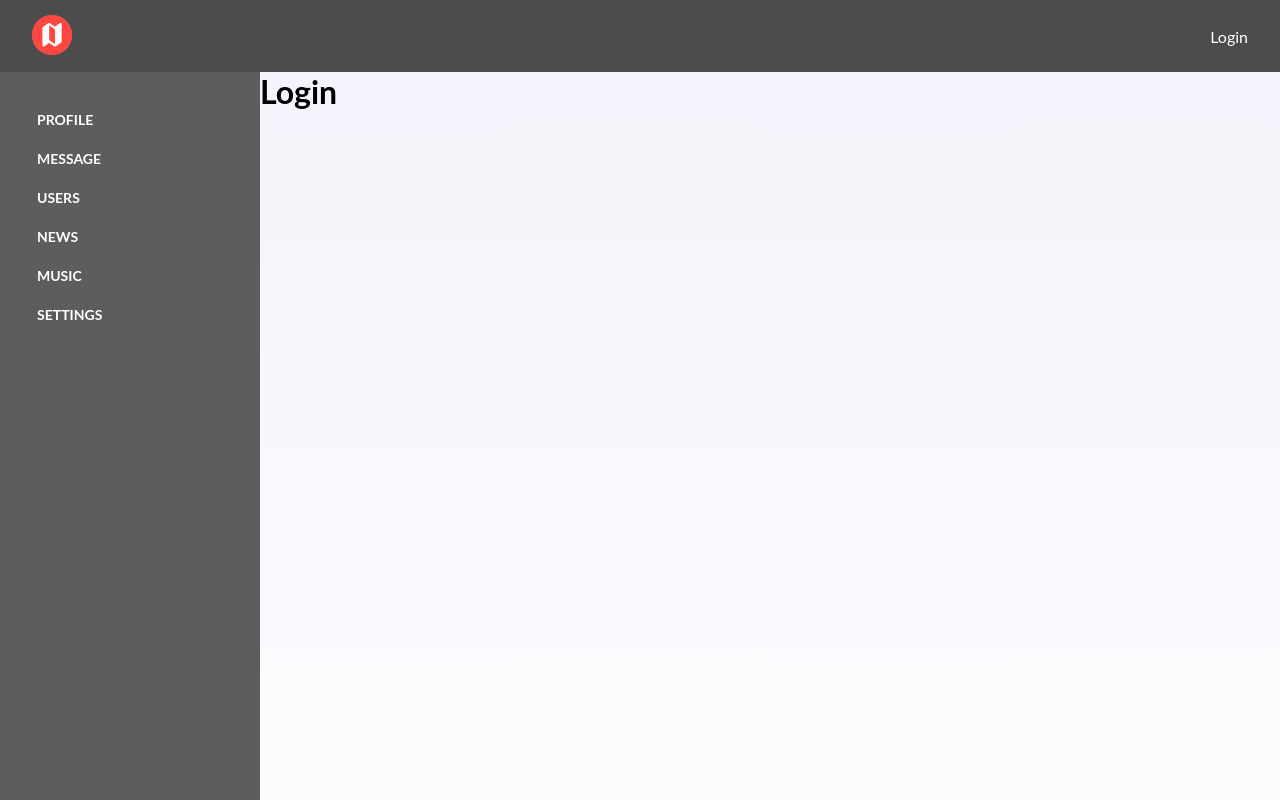
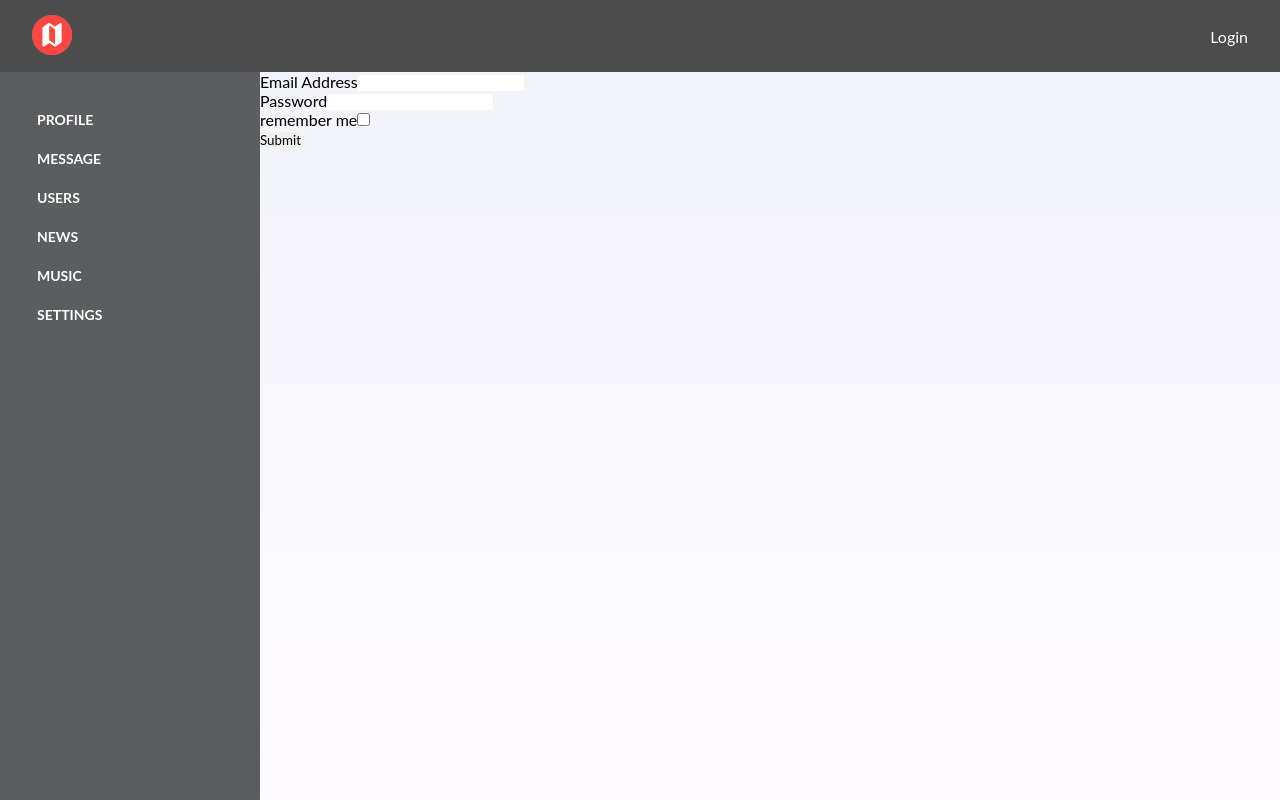
Before and after one commit to KrivovDima/way-of-the-samurai-ts, a React (Create React App) app: page /login in a window 1280 px wide. Built offline with nearby package versions, Linux system fonts and the light colour scheme; no server answers.

Commit message:
implement login flow and add logout

```diff
--- a/src/api/api.tsx
+++ b/src/api/api.tsx
@@ -26,7 +26,13 @@ export const followAPI = {
 export const authAPI = {
   getAuthMe() {
     return instance.get(`auth/me`)
-  }
+  },
+  login(email: string, password: string, rememberMe: boolean) {
+    return instance.post<ResponseType<{ userId: number }>>('auth/login', {email, password, rememberMe})
+  },
+  logout() {
+    return instance.delete<ResponseType>('auth/login')
+  },
 };
 
 export const profileAPI = {
@@ -40,3 +46,9 @@ export const profileAPI = {
     return instance.put('profile/status', {status})
   }
 }
+
+type ResponseType<T = {}> = {
+  resultCode: number
+  messages: []
+  data: T
+}
--- a/src/components/Header/Header.tsx
+++ b/src/components/Header/Header.tsx
@@ -6,6 +6,7 @@ import styles from './Header.module.css';
 type HeaderPropsType = {
   isAuth: boolean
   login: string | null
+  postLogout: () => void
 }
 
 function Header(props: HeaderPropsType) {
@@ -16,6 +17,7 @@ function Header(props: HeaderPropsType) {
       </a>
       <div className={styles.headerLogin}>
         {props.isAuth ? props.login : <NavLink to={'/login'} className={styles.headerLoginLink}>Login</NavLink>}
+        {props.isAuth && <button onClick={props.postLogout}>Logout</button>}
       </div>
     </header>
   )
--- a/src/components/Header/HeaderContainer.tsx
+++ b/src/components/Header/HeaderContainer.tsx
@@ -1,13 +1,14 @@
 import React from "react";
 import Header from "./Header";
 import {StateType} from "../../redux/redux-store";
-import {AuthStateType, fetchAuthMe, setAuthData} from "../../redux/authReducer";
+import {AuthStateType, fetchAuthMe, postLogout, setAuthData} from "../../redux/authReducer";
 import {connect} from "react-redux";
 
 type HeaderContainerPropsType = {
   auth: AuthStateType
   setAuthData: (userId: number, email: string, login: string) => void
   fetchAuthMe: () => void
+  postLogout: () => void
 }
 
 class HeaderContainer extends React.Component<HeaderContainerPropsType> {
@@ -16,7 +17,7 @@ class HeaderContainer extends React.Component<HeaderContainerPropsType> {
   }
 
   render() {
-    return <Header login={this.props.auth.login} isAuth={this.props.auth.isAuth}/>
+    return <Header login={this.props.auth.login} isAuth={this.props.auth.isAuth} postLogout={this.props.postLogout}/>
   }
 }
 
@@ -26,4 +27,4 @@ const mapStateToProps = (state: StateType) => {
   }
 }
 
-export default connect(mapStateToProps, {setAuthData, fetchAuthMe})(HeaderContainer);
+export default connect(mapStateToProps, {setAuthData, fetchAuthMe, postLogout})(HeaderContainer);
--- a/src/components/Login/Login.tsx
+++ b/src/components/Login/Login.tsx
@@ -1,9 +1,74 @@
 import React from "react";
+import {useFormik} from "formik";
+import {validateLogin as validate} from "../../utils/validateFunctions";
+import {connect} from "react-redux";
+import {StateType} from "../../redux/redux-store";
+import {postLogin} from "../../redux/authReducer";
+import {Redirect} from "react-router-dom";
 
-function Login() {
+type LoginPropsType = {
+  isAuth: boolean
+  postLogin: (email: string, password: string, rememberMe: boolean) => void
+}
+
+function Login(props: LoginPropsType) {
+  const formik = useFormik({
+    initialValues: {
+      email: '',
+      password: '',
+      rememberMe: false,
+    },
+    validate,
+    onSubmit: values => {
+      props.postLogin(values.email, values.password, values.rememberMe)
+      formik.resetForm();
+    },
+  })
+
+  if (props.isAuth) {
+    return <Redirect to={'/profile'}/>
+  }
+
   return (
-    <h1>Login</h1>
+    <form onSubmit={formik.handleSubmit}>
+      <div>
+        <label htmlFor="email">Email Address</label>
+        <input
+          id="email"
+          type="email"
+          {...formik.getFieldProps('email')}
+        />
+        {formik.touched.email && formik.errors.email &&
+        <div style={{color: 'tomato'}}>{formik.errors.email}</div>}
+      </div>
+      <div>
+        <label htmlFor="password">Password</label>
+        <input
+          id="password"
+          type="password"
+          {...formik.getFieldProps('password')}
+        />
+        {formik.touched.password && formik.errors.password &&
+        <div style={{color: 'tomato'}}>{formik.errors.password}</div>}
+      </div>
+      <div>
+        <label htmlFor="rememberMe">remember me</label>
+        <input
+          id="rememberMe"
+          type="checkbox"
+          {...formik.getFieldProps('rememberMe')}
+        />
+      </div>
+
+      <button type="submit">Submit</button>
+    </form>
   )
 }
 
-export default Login;
+const mapStateToProps = (state: StateType) => {
+  return {
+    isAuth: state.auth.isAuth,
+  }
+}
+
+export default connect(mapStateToProps, {postLogin})(Login);
--- a/src/redux/authReducer.ts
+++ b/src/redux/authReducer.ts
@@ -2,6 +2,7 @@ import {Dispatch} from "redux";
 import {authAPI} from "../api/api";
 
 type ActionsType = ReturnType<typeof setAuthData>
+  | ReturnType<typeof logout>
 export type AuthStateType = {
   userId: number | null
   email: string | null
@@ -25,6 +26,9 @@ export const authReducer = (state: AuthStateType = initialState, action: Actions
         isAuth: true
       }
     }
+    case "LOGOUT": {
+      return {...state, isAuth: false}
+    }
     default: {
       return state
     }
@@ -37,6 +41,7 @@ export const setAuthData = (userId: number, email: string, login: string) => {
     data: {userId, email, login}
   } as const
 }
+export const logout = () => ({type: 'LOGOUT'} as const)
 
 export const fetchAuthMe = () => (dispatch: Dispatch) => {
   authAPI.getAuthMe()
@@ -47,3 +52,20 @@ export const fetchAuthMe = () => (dispatch: Dispatch) => {
       }
     })
 }
+export const postLogin = (email: string, password: string, rememberMe: boolean) => (dispatch: Dispatch) => {
+  authAPI.login(email, password, rememberMe)
+    .then(res => {
+      if (res.data.resultCode === 0) {
+        //@ts-ignore
+        dispatch(fetchAuthMe())
+      }
+    })
+}
+export const postLogout = () => (dispatch: Dispatch) => {
+  authAPI.logout()
+    .then(res => {
+      if (res.data.resultCode === 0) {
+        dispatch(logout())
+      }
+    })
+}
--- a/src/utils/validateFunctions.ts
+++ b/src/utils/validateFunctions.ts
@@ -1,14 +1,39 @@
 export const validateTextarea = (values: { text: string }
-  ) => {
-    const errors: ErrorsFormikType = {};
-    if (values.text.length < 2) {
-      errors.text = 'Must be 2 characters or more';
+) => {
+  const errors: ValidateTextareaErrorsFormikType = {};
+  if (values.text.length < 2) {
+    errors.text = 'Must be 2 characters or more';
+  }
+
+  return errors;
+}
+
+export const validateLogin = (values: ValidateLoginParamType) => {
+  const errors: ValidateLoginErrorsFormikType = {};
+  if (!values.password) {
+    errors.password = 'Required';
+
+    if (!values.email) {
+      errors.email = 'Required';
+    } else if (!/^[A-Z0-9._%+-]+@[A-Z0-9.-]+\.[A-Z]{2,4}$/i.test(values.email)) {
+      errors.email = 'Invalid email address';
     }
 
     return errors;
   }
-;
+}
 
-type ErrorsFormikType = {
+
+type ValidateTextareaErrorsFormikType = {
   text?: string
 }
+type ValidateLoginParamType = {
+  email: string
+  password: string
+  rememberMe: boolean
+}
+type ValidateLoginErrorsFormikType = {
+  email?: string
+  password?: string
+  rememberMe?: boolean
+}
```
